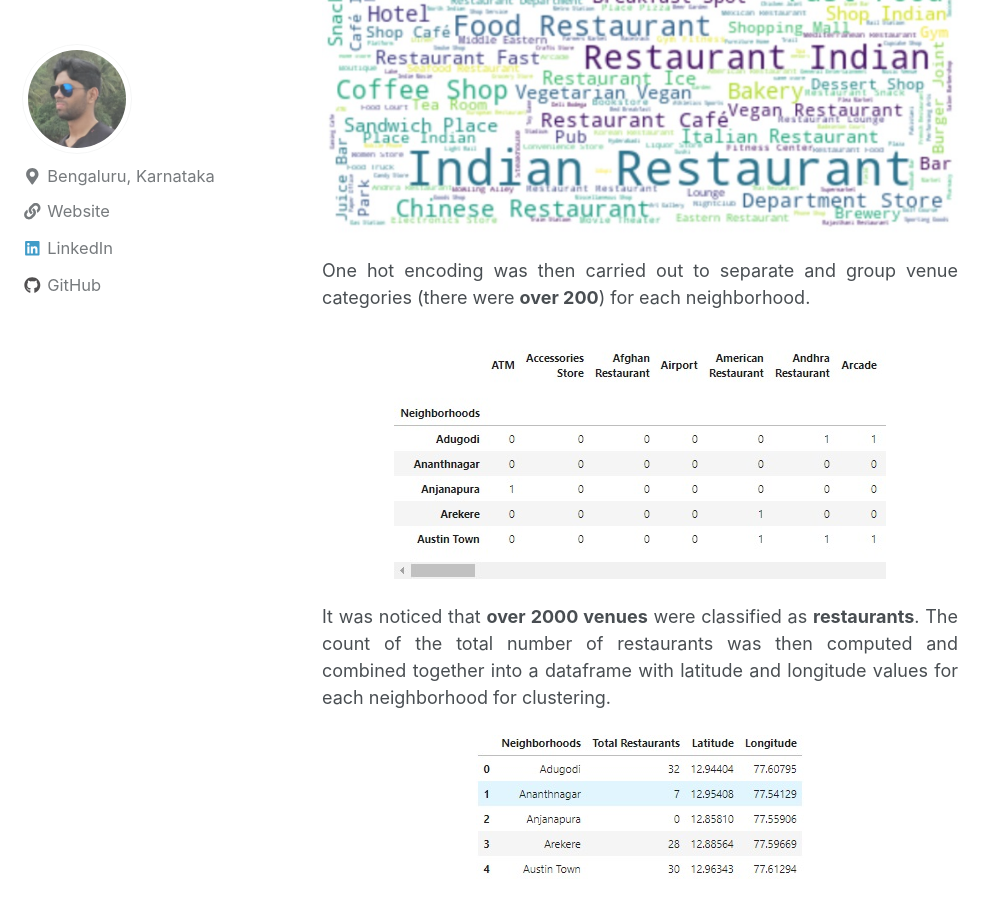
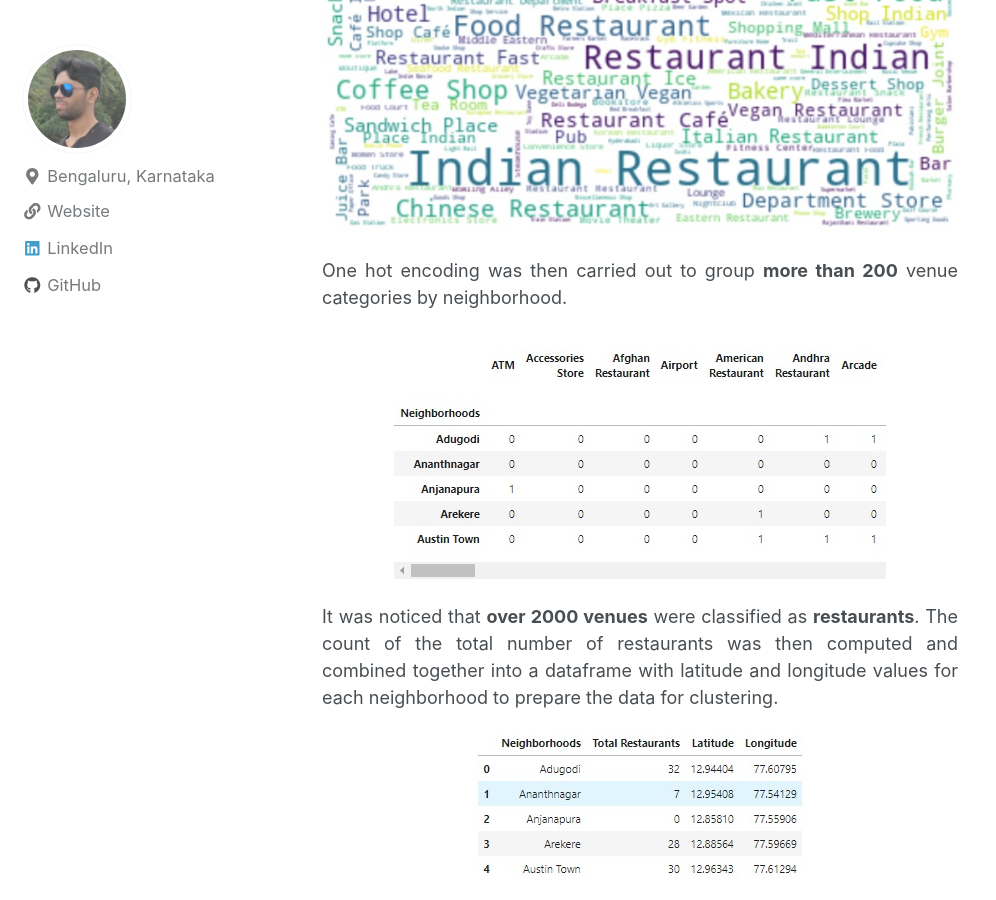
Before and after one commit to gopalrahulrg/gopalrahulrg.github.io, a Jekyll site: the page built from _posts/2019-11-01-cnbr.md, in a window 1280 px wide and 900 px high, scrolled down 2810 px. Shown: the whole window, without its empty margins (0-996 px from the left). Built offline with Jekyll 4.4.1, drawn with Linux system fonts in a browser that asks for light colours; nearby versions of some CDN libraries.

Commit message:
Update 2019-11-01-cnbr.md

```diff
--- a/_posts/2019-11-01-cnbr.md
+++ b/_posts/2019-11-01-cnbr.md
@@ -63,12 +63,16 @@
 
 <p></p>
 
-<div style="text-align: justify"><p>One hot encoding was then carried out to separate and group venue categories (there were <b>over 200</b>) for each neighborhood.</p>
+<div style="text-align: justify"><p>One hot encoding was then carried out to group <b>more than 200</b> venue categories by neighborhood.</p>
 
 <div style="text-align: center"><img src="{{ site.url }}{{ site.baseurl }}/assets/images/cnbr/cnbr_5.jpg">
 
 <p></p>
 
-<div style="text-align: justify"><p>It was noticed that <b>over 2000 venues</b> were classified as <b>restaurants</b>. The count of the total number of restaurants was then computed and combined together into a dataframe with latitude and longitude values for each neighborhood for clustering.</p>
+<div style="text-align: justify"><p>It was noticed that <b>over 2000 venues</b> were classified as <b>restaurants</b>. The count of the total number of restaurants was then computed and combined together into a dataframe with latitude and longitude values for each neighborhood to prepare the data for clustering.</p>
 
 <div style="text-align: center"><img src="{{ site.url }}{{ site.baseurl }}/assets/images/cnbr/cnbr_6.jpg">
+
+<p></p>
+
+<div style="text-align: justify"><p>It was noticed that <b>over 2000 venues</b> were classified as <b>restaurants</b>. The count of the total number of restaurants was then computed and combined together into a dataframe with latitude and longitude values for each neighborhood for clustering.</p>
```
